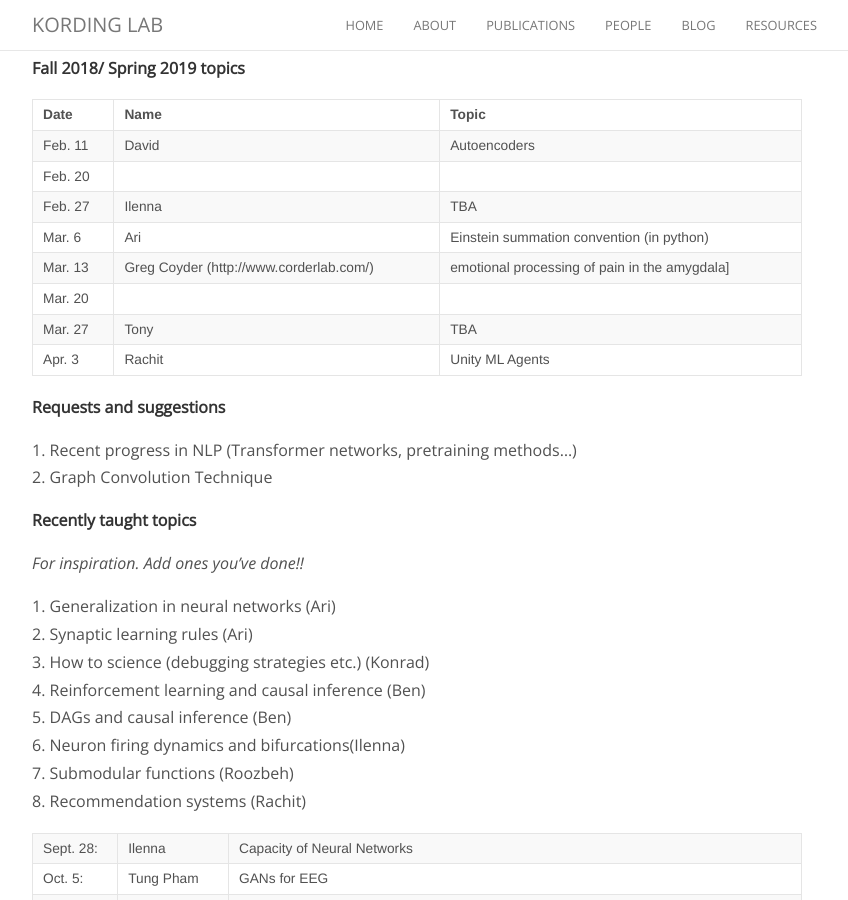
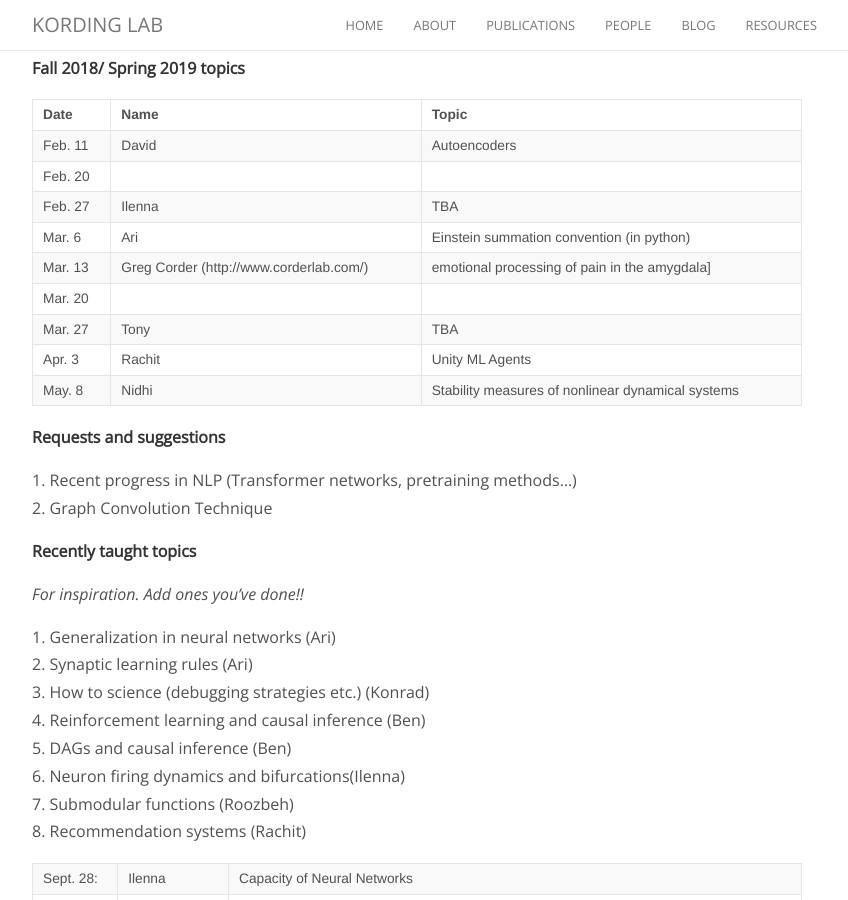
Before and after one commit to KordingLab/KordingLab.github.io, a Jekyll site: the page built from _posts/2018-08-29-upcoming-lab-teaching.md, in a window 1280 px wide and 900 px high, scrolled down 326 px. Shown: the whole window, without its empty margins (223-1071 px from the left). Built offline with Jekyll 4.4.1, drawn with Linux system fonts in a browser that asks for light colours; nearby versions of some CDN libraries; comment, search, counter and statistics services are not loaded.

Commit message:
Update 2018-08-29-upcoming-lab-teaching.md

```diff
--- a/_posts/2018-08-29-upcoming-lab-teaching.md
+++ b/_posts/2018-08-29-upcoming-lab-teaching.md
@@ -19,10 +19,11 @@ neuroscientific princples, new findings and literature reviews... whatever!
 |Feb. 20|  |  |
 |Feb. 27| Ilenna | TBA |
 |Mar. 6| Ari | Einstein summation convention (in python)|
-|Mar. 13|Greg Coyder (http://www.corderlab.com/)|emotional processing of pain in the amygdala]|
+|Mar. 13|Greg Corder (http://www.corderlab.com/)|emotional processing of pain in the amygdala]|
 |Mar. 20| | |
 |Mar. 27| Tony | TBA |
 |Apr. 3| Rachit | Unity ML Agents |
+|May. 8| Nidhi | Stability measures of nonlinear dynamical systems |
 
 
 **Requests and suggestions**
```
